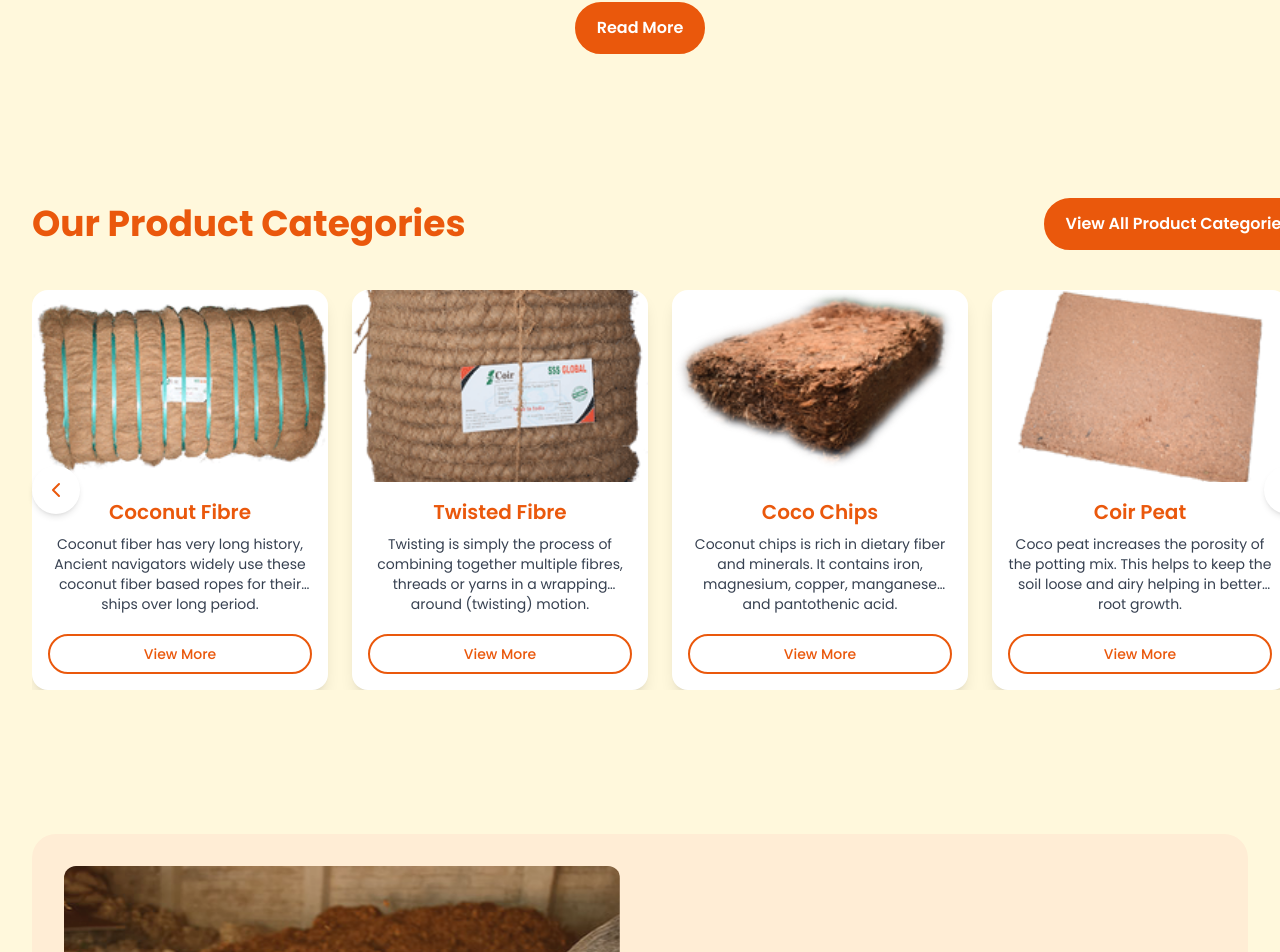
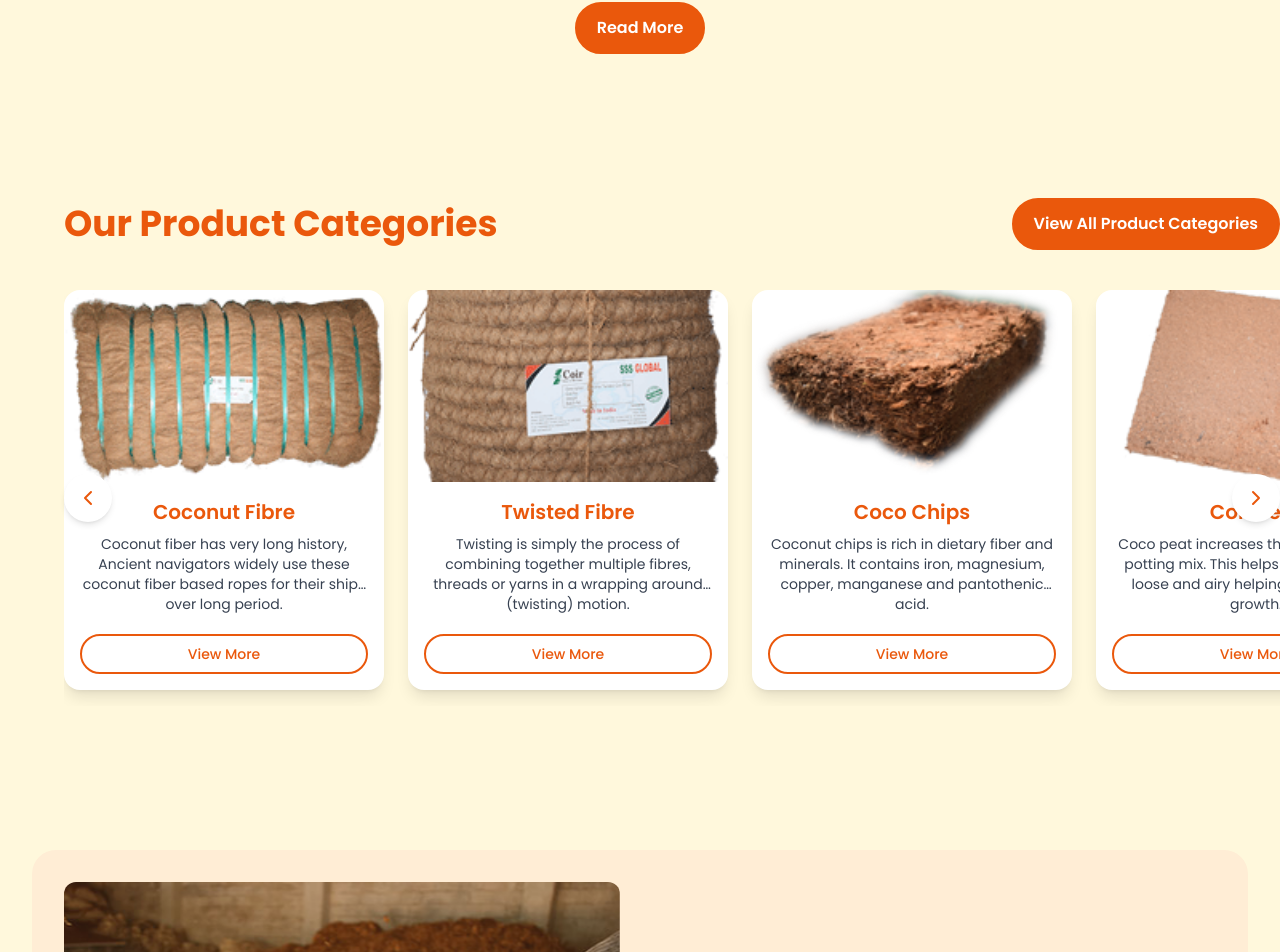
Before and after one commit to ajeeth-g/coir-react-tailwindcss, a React (Vite) app: page / in a window 1280 px wide. Shown: the part 1627-2579 px from the top of the page. Built offline with nearby package versions, Linux system fonts and the light colour scheme.

Commit message:
Ui layout fixed

```diff
--- a/src/components/ProductCard.jsx
+++ b/src/components/ProductCard.jsx
@@ -1,18 +1,18 @@
 const ProductCard = ({ title, description, image, onClick }) => (
   <div
     onClick={onClick}
-    className="cursor-pointer flex flex-col bg-white rounded-2xl overflow-hidden shadow-lg transition-transform duration-300 max-w-sm mx-auto hover:shadow-xl h-[400px]" // fixed height
+    className="cursor-pointer flex flex-col bg-white rounded-2xl overflow-hidden shadow-lg transition-transform duration-300 max-w-sm mx-auto hover:shadow-xl h-[350px] sm:h-[380px] lg:h-[400px]"
   >
     <div className="w-full overflow-hidden">
       <img
         src={image}
         alt={title}
-        className="w-full h-48 object-cover transition-transform duration-300 hover:scale-110"
+        className="w-full h-40 sm:h-44 lg:h-48 object-cover transition-transform duration-300 hover:scale-110"
       />
     </div>
-    <div className="flex flex-col flex-grow p-4 text-center">
-      <h3 className="text-xl font-semibold text-orange-600 mb-2">{title}</h3>
-      <p className="text-sm text-gray-700 flex-grow overflow-hidden line-clamp-3">
+    <div className="flex flex-col flex-grow p-3 sm:p-4 text-center">
+      <h3 className="text-lg sm:text-xl font-semibold text-orange-600 mb-2">{title}</h3>
+      <p className="text-xs sm:text-sm text-gray-700 flex-grow overflow-hidden line-clamp-3">
         {description}
       </p>
       <button
@@ -20,7 +20,7 @@ const ProductCard = ({ title, description, image, onClick }) => (
           e.stopPropagation();
           onClick();
         }}
-        className="mt-4 inline-flex items-center justify-center px-4 py-2 text-sm font-medium text-orange-600 border-2 border-orange-600 rounded-full hover:bg-orange-600 hover:text-white transition duration-300"
+        className="mt-3 sm:mt-4 inline-flex items-center justify-center px-3 sm:px-4 py-2 text-xs sm:text-sm font-medium text-orange-600 border-2 border-orange-600 rounded-full hover:bg-orange-600 hover:text-white transition duration-300"
       >
         View More
       </button>
@@ -28,5 +28,4 @@ const ProductCard = ({ title, description, image, onClick }) => (
   </div>
 );
 
-
 export default ProductCard;
--- a/src/page/home/sections/OurProductSection.jsx
+++ b/src/page/home/sections/OurProductSection.jsx
@@ -28,14 +28,14 @@ const OurProductSection = () => {
   };
 
   return (
-    <section className="py-12 max-w-7xl mx-auto">
+    <section className="py-8 sm:py-12 px-4 sm:px-6 lg:px-8 max-w-7xl mx-auto">
       {/* Header */}
-      <div className="flex flex-col md:flex-row items-center justify-between gap-6 text-center md:text-left mb-10">
-        <h2 className="text-orange-600 font-bold text-4xl">
+      <div className="flex flex-col sm:flex-row items-center justify-between gap-4 sm:gap-6 text-center sm:text-left mb-8 sm:mb-10">
+        <h2 className="text-orange-600 font-bold text-2xl sm:text-3xl lg:text-4xl">
           Our Product Categories
         </h2>
         <Link
-          className="inline-flex items-center gap-2 px-5 py-3 border-2 border-orange-600 text-white rounded-full font-semibold transition duration-300 bg-orange-600 hover:bg-orange-50 hover:text-orange-600"
+          className="inline-flex items-center gap-2 px-4 sm:px-5 py-2 sm:py-3 border-2 border-orange-600 text-white rounded-full font-semibold transition duration-300 bg-orange-600 hover:bg-orange-50 hover:text-orange-600 text-sm sm:text-base"
           to="/products"
         >
           View All Product Categories
@@ -47,14 +47,19 @@ const OurProductSection = () => {
         {/* Scroll container */}
         <div
           ref={scrollRef}
-          className="flex gap-6 overflow-x-auto scrollbar-hide scroll-smooth snap-x snap-mandatory scrollbar-custom"
+          className="flex gap-3 sm:gap-4 lg:gap-6 overflow-x-auto scrollbar-hide scroll-smooth snap-x snap-mandatory scrollbar-custom pb-4"
         >
           {products.map((p) => (
             <div
               key={p.id}
-              className="flex-shrink-0 w-[calc(25%-1.5rem)] snap-start"
-              style={{ minWidth: "280px" }}
+              className="flex-shrink-0 snap-start"
+              style={{
+                width: "calc(100vw - 2rem)",
+                minWidth: "280px",
+                maxWidth: "320px"
+              }}
             >
+              <div className="w-full sm:w-auto sm:min-w-[280px] sm:max-w-[320px] lg:min-w-[300px] lg:max-w-[350px]">
                 <ProductCard
                   title={p.title}
                   description={p.description}
@@ -62,13 +67,14 @@ const OurProductSection = () => {
                   onClick={() => navigate(`/products/${p.id}`)}
                 />
               </div>
+            </div>
           ))}
         </div>
 
         {/* Left Button */}
         <button
           onClick={scrollLeft}
-          className="hidden md:flex absolute top-1/2 left-0 -translate-y-1/2 bg-white rounded-full shadow-md p-3 text-orange-600 hover:bg-orange-50 transition"
+          className="hidden lg:flex absolute top-1/2 left-0 -translate-y-1/2 bg-white rounded-full shadow-md p-3 text-orange-600 hover:bg-orange-50 transition z-10"
           aria-label="Scroll left"
         >
           <ChevronLeft size={24} />
@@ -77,7 +83,7 @@ const OurProductSection = () => {
         {/* Right Button */}
         <button
           onClick={scrollRight}
-          className="hidden md:flex absolute top-1/2 right-0 -translate-y-1/2 bg-white rounded-full shadow-md p-3 text-orange-600 hover:bg-orange-50 transition"
+          className="hidden lg:flex absolute top-1/2 right-0 -translate-y-1/2 bg-white rounded-full shadow-md p-3 text-orange-600 hover:bg-orange-50 transition z-10"
           aria-label="Scroll right"
         >
           <ChevronRight size={24} />
```
Lines whose indentation alone changed are shown as unchanged.
